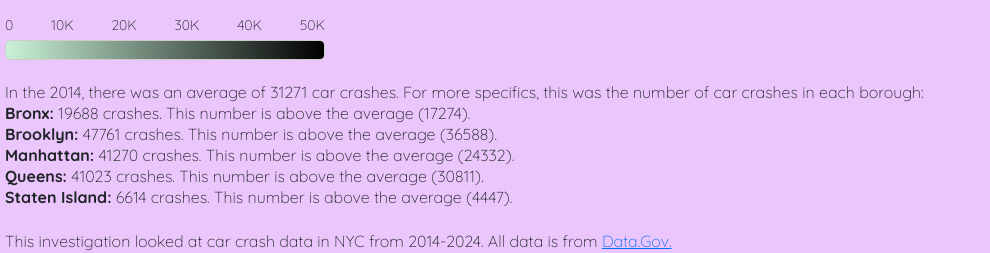
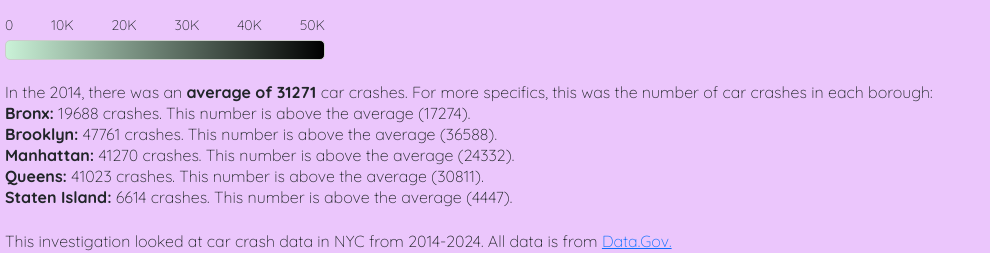
Before and after one commit to divyaaga/data_journalism_DA, a Flask app: page /year?year=2014 in a window 1280 px wide. Shown: the part 905-1158 px from the top of the page, without its empty margins (0-990 px from the left). Run offline with Flask 3, Linux system fonts and the light colour scheme.

Commit message:
averages

```diff
--- a/templates/year.html
+++ b/templates/year.html
@@ -60,7 +60,7 @@
   </script>
 
   <div class="data-display" style="margin-top: 0px">
-    <p style = "margin-bottom: -3px;">In the {{year}}, there was an average of {{average}} car crashes. For more specifics, this was the number of car crashes in each borough: </p>
+    <p style = "margin-bottom: -3px;">In the {{year}}, there was an <strong> average of {{average}}</strong> car crashes. For more specifics, this was the number of car crashes in each borough: </p>
     <p style="margin-bottom: -3px;">
       <strong>Bronx:</strong> {{ bronx_value }} crashes.
       This number is
```
